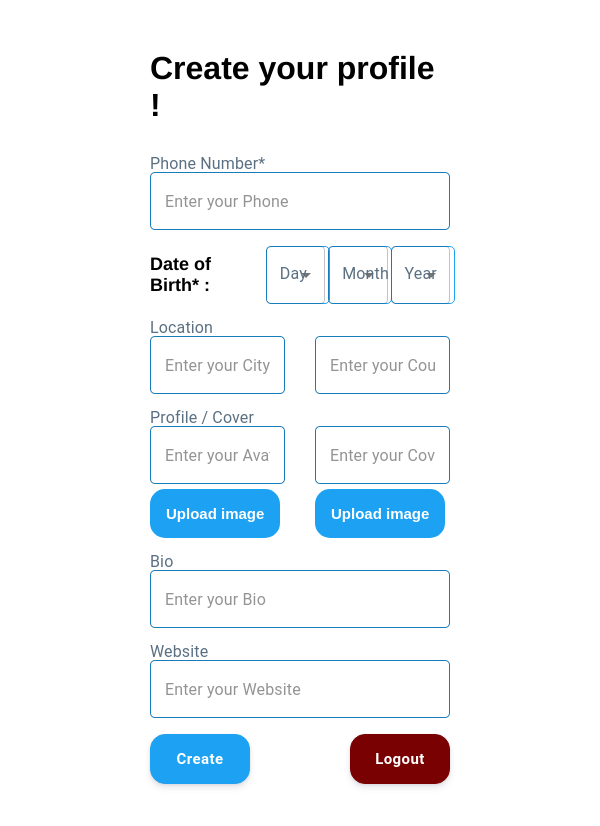
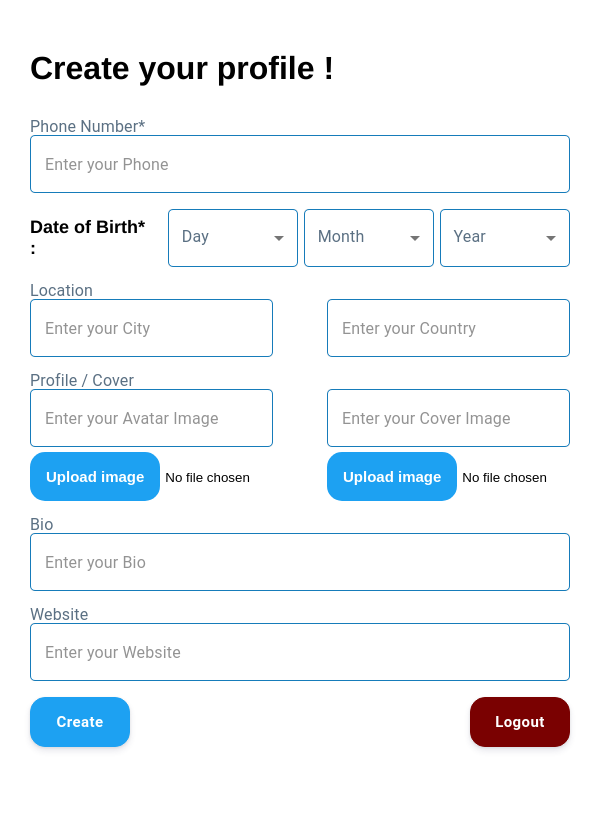
Before and after one commit to karimkadipr/socialMedia, a React (Create React App) app in the folder frontend/: page /createprofile in a window 600 px wide. Shown: the top 826 px of the page. Built offline with nearby package versions, Linux system fonts and the light colour scheme; sample sign-in values are in the browser's storage.

Commit message:
responsive design

```diff
--- a/frontend/src/screens/styles/createProfile.scss
+++ b/frontend/src/screens/styles/createProfile.scss
@@ -45,8 +45,29 @@
   }
 }
 
+@media (min-width: 1100px) {
+  .create_profile_container {
+    width: 50%;
+  }
+}
+
+@media (max-width: 1100px) and (min-width: 900px) {
+  .create_profile_container {
+    width: 60%;
+  }
+}
+@media (max-width: 900px) and (min-width: 600px) {
+  .create_profile_container {
+    width: 80%;
+  }
+}
+@media (max-width: 600px) {
+  .create_profile_container {
+    width: 90%;
+  }
+}
+
 .create_profile_container {
-  width: 50%;
   margin: auto;
   h1 {
     margin-bottom: 2rem;
```
Also changed, not shown: 11 other files (tests, documents, lock files or other folders).
